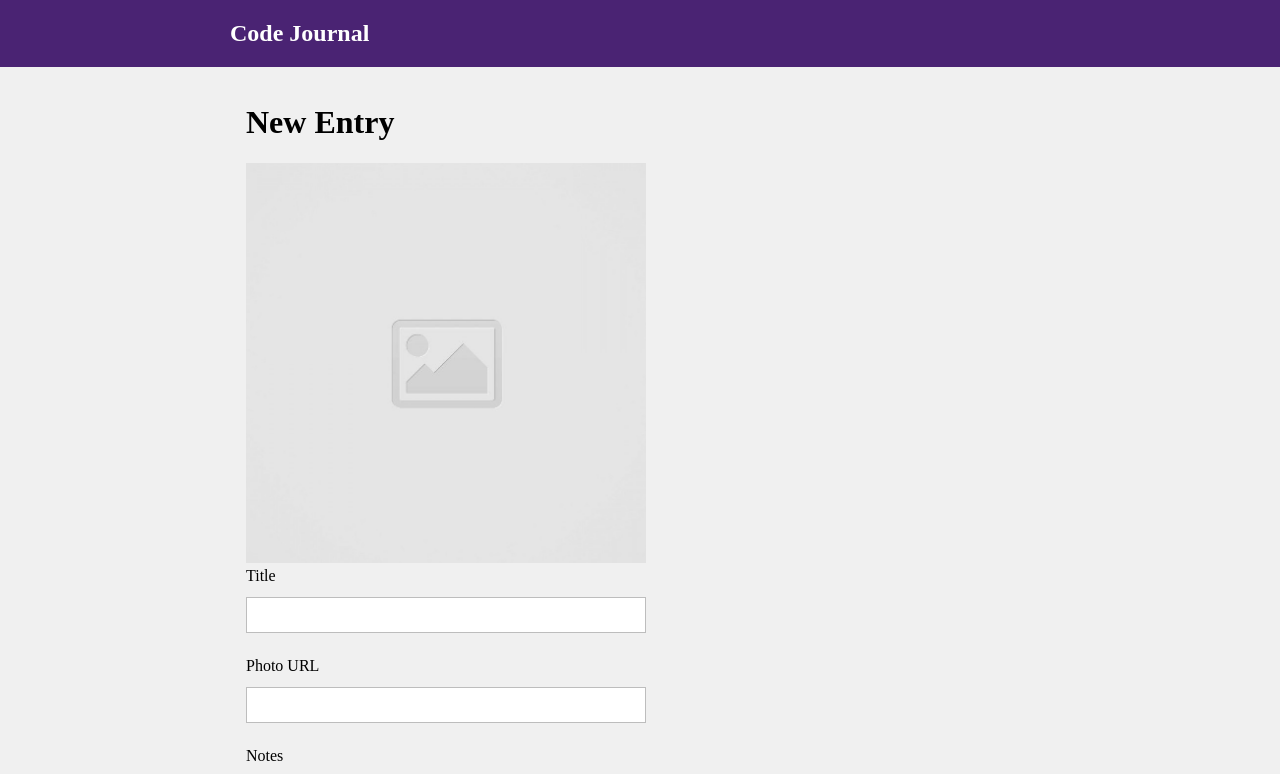
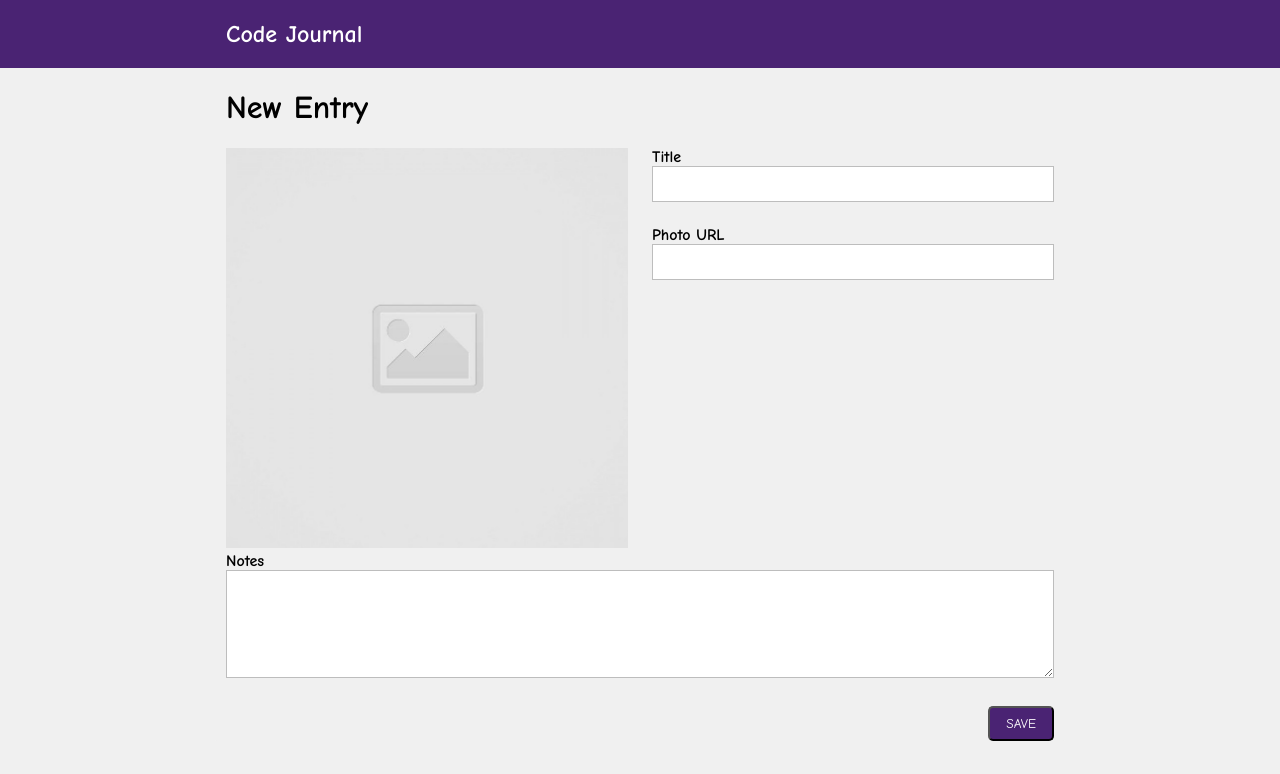
Before and after one commit to Smith-Steve/code-journal, a website: page index.html in a window 1280 px wide. Shown: the top 774 px of the page. Drawn offline with Linux system fonts and the light colour scheme.

Commit message:
issue-1-create-an-entry

```diff
--- a/css/styles.css
+++ b/css/styles.css
@@ -1,37 +1,23 @@
 * {
   box-sizing: border-box;
+  font-family: "Comic Sans MS", "Comic Sans", cursive;
 }
 
 body {
   background-color: rgb(240, 240, 240);
 }
 
-.header {
-  text-align: left;
-}
-
 h2 {
   color: white;
-  padding-left: 1rem;
 }
 
 #data-entry-form {
   border-radius: 0.25rem;
   background-color: rgb(240, 240, 240);
-  position: absolute;
-}
-
-form {
-  padding: 1rem 2rem 2rem;
 }
 
 header {
   background-color: #4a2373;
-}
-
-span {
-  display: block;
-  margin-bottom: 0.75rem;
 }
 
 input,
@@ -41,7 +27,12 @@ textarea {
   border: 1px solid rgb(189, 189, 189);
   font-size: 1rem;
   font-family: sans-serif;
-  width: 25rem;
+  width: 100%;
+}
+
+img {
+  width: 100%;
+  height: 400px;
 }
 
 input:focus,
@@ -51,11 +42,17 @@ textarea:focus {
   box-shadow: 0 0 1px 1px rgba(150, 66, 233, 0.6);
 }
 
+textarea:focus {
+  cursor: url(https://cdnjs.cloudflare.com/ajax/libs/font-awesome/5.14.0/css/all.min.css);
+}
+
+.align-right {
+  text-align: right;
+}
+
 button {
   background-color: #4a2373;
   color: white;
   padding: 0.5rem 1rem 0.5rem 1rem;
   border-radius: 5px;
-  position: relative;
-  right: 20px;
 }
--- a/index.html
+++ b/index.html
@@ -1,24 +1,24 @@
 <!DOCTYPE html>
 <html lang="en">
+
 <head>
   <meta charset="UTF-8">
   <meta name="viewport" content="width=device-width, initial-scale=1.0">
   <title>Code Journal</title>
   <link rel="icon" href="images/favicon.ico">
-  <link
-    rel="stylesheet"
-    crossorigin="anonymous"
+  <link rel="stylesheet" crossorigin="anonymous"
     href="https://cdnjs.cloudflare.com/ajax/libs/font-awesome/5.14.0/css/all.min.css"
-    integrity="sha512-1PKOgIY59xJ8Co8+NE6FZ+LOAZKjy+KY8iq0G4B3CyeY6wYHN3yt9PW0XpSriVlkMXe40PTKnXrLnZ9+fkDaog==">
+    integrity="sha512-1PKOgIY59xJ8Co8+NE6FZ+LOAZKjy+KY8iq0G4B3CyeY6wYHN3yt9PW0XpSriVlkMXe40PTKnXrLnZ9+fkDaog=="> <!--- I tried "Font Awesome 5 Brands" and every permeatation therof. I could not get this font to work.-->
   <link rel="stylesheet" href="css/reset.css">
   <link rel="stylesheet" href="css/layout.css">
   <link rel="stylesheet" href="css/styles.css">
 </head>
+
 <body>
   <header>
     <div class="container">
       <div class="row">
-            <div class="col header">
+        <div class="column-full header">
           <h2>Code Journal</h2>
         </div>
       </div>
@@ -26,29 +26,35 @@
   </header>
   <div class="container" data-view="entry-form">
     <form id="data-entry-form">
+      <div class="row">
+        <div class="column-full">
           <h1>New Entry</h1>
-      <img src="images/placeholder-image-square.jpg" width="400px" height="400px">
-      <label for="title"><span class="indented-title">Title</span></label>
-      <input required
-        name="title"
-        type="text"
-        id="title">
-      <label for="photo_url"><span>Photo URL</span></label>
-      <input required
-       name="photo_url"
-       type="text"
-       id="photo_url">
-      <label for="notes"><span>Notes</span></label>
-      <textarea
-       required
-       rows="5"
-       name="notes"
-       id="notes">
-      </textarea>
+        </div>
+      </div>
+      <div class="row">
+        <div class="column-half">
+          <img src="images/placeholder-image-square.jpg">
+        </div>
+        <div class="column-half">
+          <label for="title"><span class="indented-title"><b>Title</b></span></label>
+          <input required name="title" type="text" id="title">
+          <label for="photo_url"><span><b>Photo URL</b></span></label>
+          <input required name="photo_url" type="text" id="photo_url">
+        </div>
+      </div>
+      <div class="row">
+        <div class="column-full">
+          <label for="notes"><span><b>Notes</b></span></label>
+          <textarea required rows="5" name="notes" id="notes"></textarea>
+          <div class="align-right">
             <button type="submit" class="button1">SAVE</button>
+          </div>
+        </div>
+      </div>
     </form>
   </div>
   <script src="js/data.js"></script>
   <script src="js/main.js"></script>
 </body>
+
 </html>
```
Lines whose indentation alone changed are shown as unchanged.
